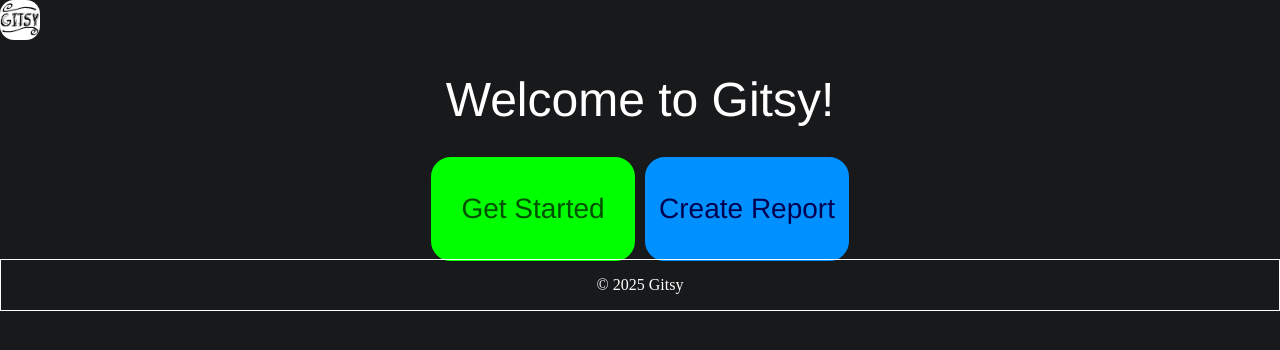
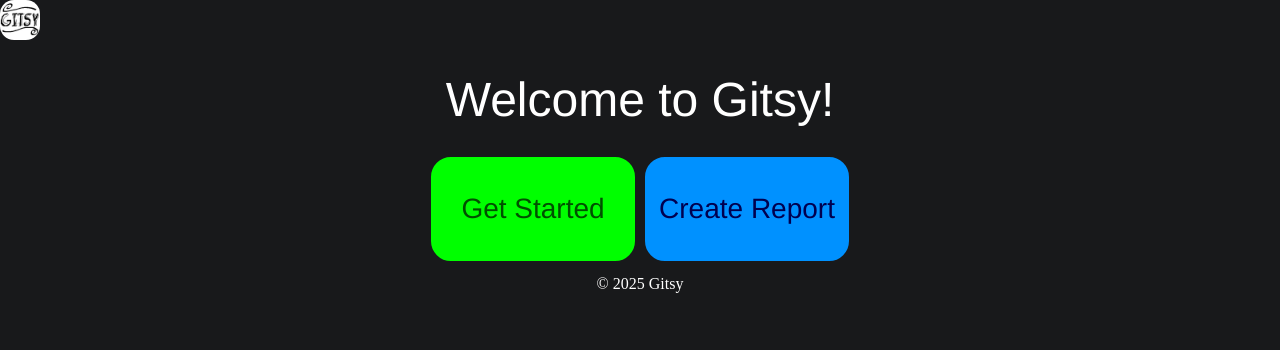
Before and after one commit to matslyk0/Gitsy, a React (Vite) app in the folder frontend/gitsy/: page / in a window 1280 px wide. Shown: the top 350 px of the page. Built offline with nearby package versions, Linux system fonts and the light colour scheme.

Commit message:
feature: remove debugging border from footer

```diff
--- a/frontend/gitsy/src/components/Footer/Footer.module.css
+++ b/frontend/gitsy/src/components/Footer/Footer.module.css
@@ -1,5 +1,5 @@
 .footer {
-  border: 1px solid white; /* for debugging */
+  border: 0px solid white; /* for debugging */
   bottom: 0;
   left: 0;
   right: 0;
```
